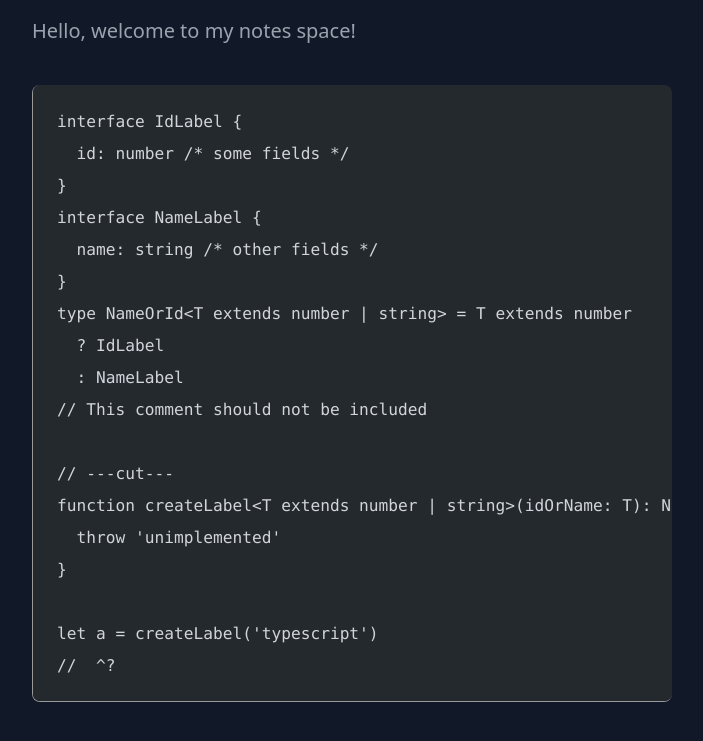
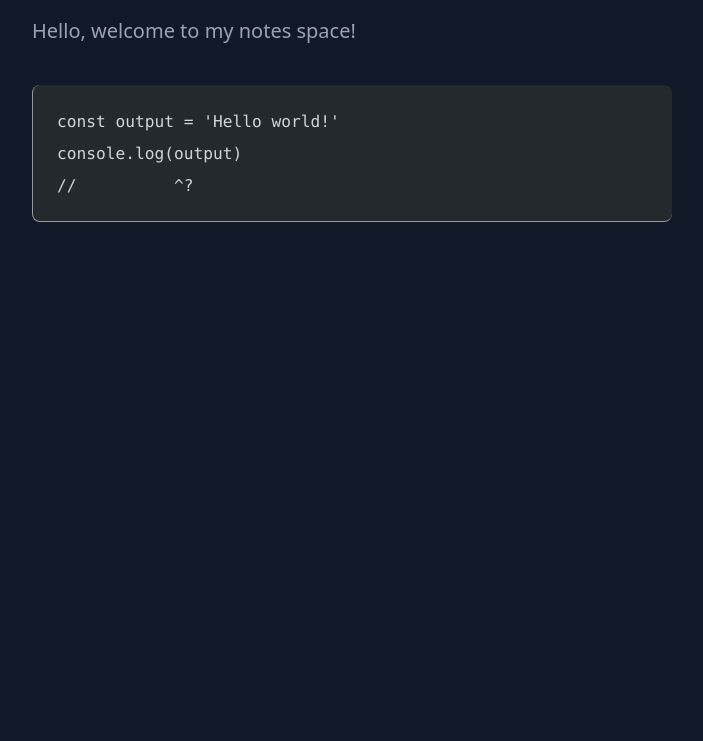
Before and after one commit to sachinraja/sachinraja.com, an Astro site: page /notes/hello in a window 1280 px wide. Shown: the part 171-912 px from the top of the page, without its empty margins (288-991 px from the left). After the commit the page ends 800 px from the top, so only its background shows below. Built offline with nearby package versions, Linux system fonts and the light colour scheme; Astro itself is replaced by a stand-in of ours; some packages are replaced by stand-ins of ours; code samples lack their colours.

Commit message:
remove unnecessary files, reorganize

````diff
--- a/astro.config.mjs
+++ b/astro.config.mjs
@@ -5,11 +5,13 @@ import tailwind from '@astrojs/tailwind'
 import remarkTwoslashPkg from 'remark-shiki-twoslash'
 
 /**
- * @type {typeof remarkTwoslash}
+ * @type {import('remark-shiki-twoslash').Options}
  */
-const shikiTwoslash = remarkTwoslashPkg.default
+const shikiConfig = {
+  theme: 'github-dark',
+}
+const remarkTwoslash = [remarkTwoslashPkg.default, shikiConfig]
 
-const remarkTwoslash = [shikiTwoslash, { theme: 'github-dark' }]
 // https://astro.build/config
 export default defineConfig({
   site: 'https://s4n.land',
--- a/package.json
+++ b/package.json
@@ -1,6 +1,5 @@
 {
-  "name": "@example/blog",
-  "version": "0.0.1",
+  "name": "s4n.land",
   "private": true,
   "scripts": {
     "dev": "astro dev",
--- a/src/components/Header.astro
+++ b/src/components/Header.astro
@@ -13,11 +13,11 @@ const { class: className } = Astro.props
   <nav class="flex space-x-4 items-center">
     <HeaderLink href="/">Home</HeaderLink>
     <HeaderLink href="/notes">Notes</HeaderLink>
+    <HeaderLink href="https://github.com/sachinraja" target="_blank">
+      <Icon class="w-6" name="feather:github" />
+    </HeaderLink>
     <HeaderLink href="https://twitter.com/s4chinraja" target="_blank">
       <Icon class="w-6" name="feather:twitter" />
     </HeaderLink>
-    <HeaderLink href="https://github.com/sachinraja" target="_blank">
-      <Icon class="w-6" name="feather:github" />
-    </HeaderLink>
   </nav>
 </header>
--- a/src/pages/notes/hello.md
+++ b/src/pages/notes/hello.md
@@ -8,22 +8,7 @@ pubDate: 'Aug 27 2022'
 Hello, welcome to my notes space!
 
 ```ts twoslash
-interface IdLabel {
-  id: number /* some fields */
-}
-interface NameLabel {
-  name: string /* other fields */
-}
-type NameOrId<T extends number | string> = T extends number
-  ? IdLabel
-  : NameLabel
-// This comment should not be included
-
-// ---cut---
-function createLabel<T extends number | string>(idOrName: T): NameOrId<T> {
-  throw 'unimplemented'
-}
-
-let a = createLabel('typescript')
-//  ^?
+const output = 'Hello world!'
+console.log(output)
+//          ^?
 ```
````
Also changed, not shown: public/favicon.svg (deleted), public/placeholder-about.jpg (deleted), public/placeholder-hero.jpg (deleted), public/placeholder-social.jpg (deleted).
